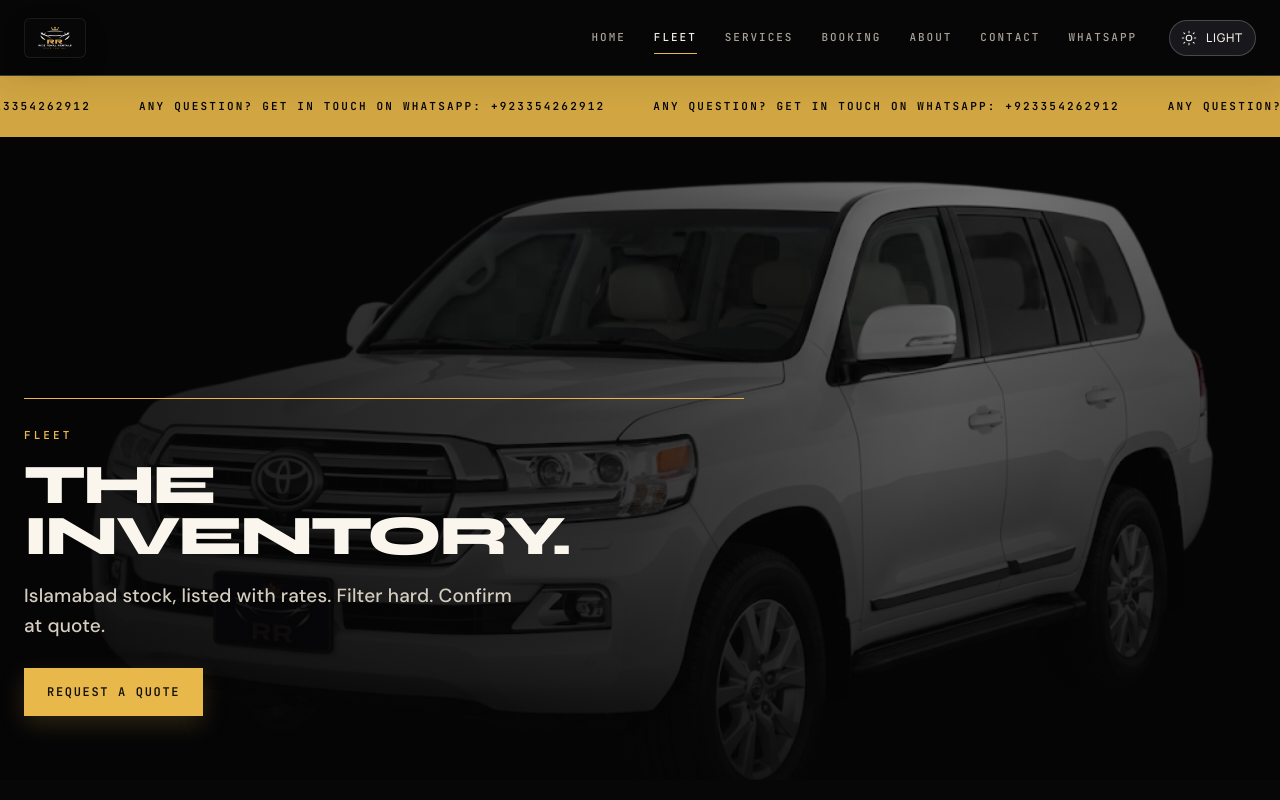
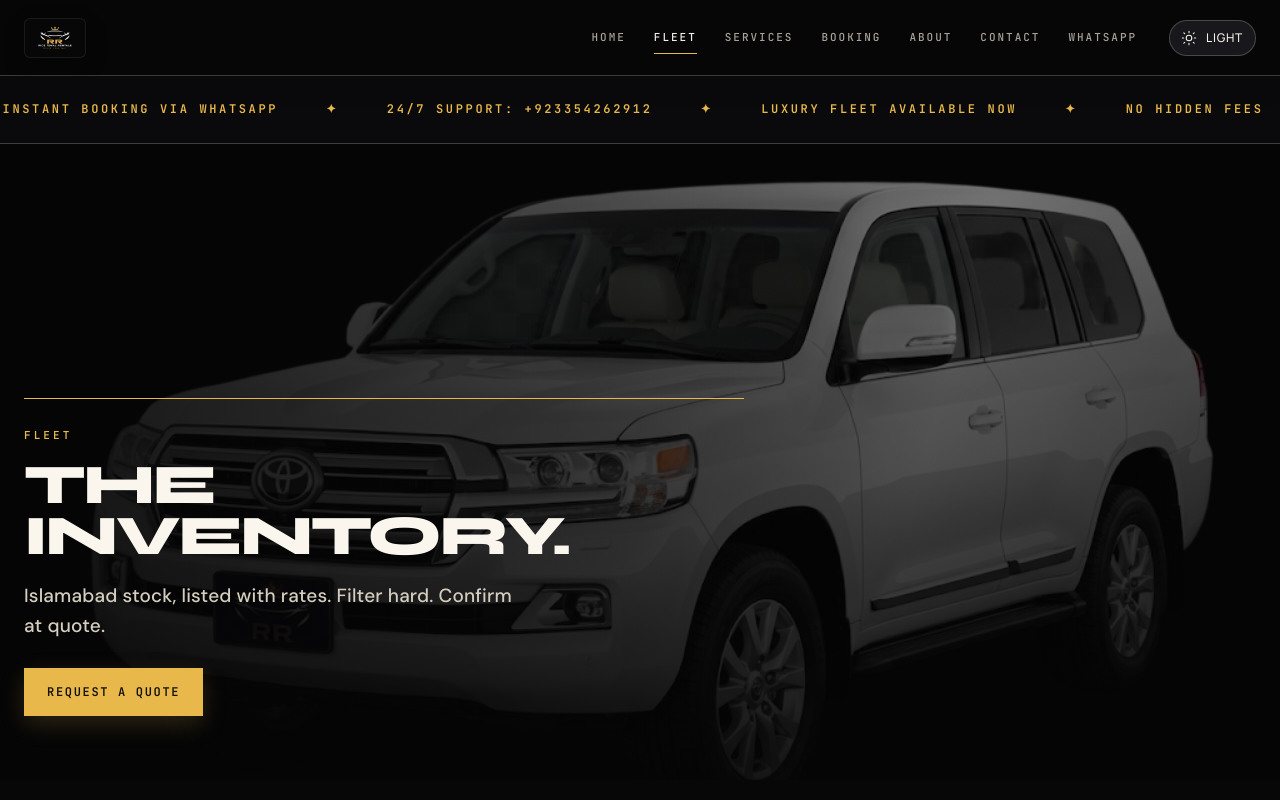
Before and after one commit to ibrahimtariq1804/rideroyalrentals, a React (Vite) app: page /fleet in a window 1280 px wide. Shown: the top 800 px of the page. Built offline with nearby package versions, Linux system fonts and the light colour scheme; no server answers.

Commit message:
Enhance header marquee with premium styling and varied text

```diff
--- a/src/components/navigation/Header.tsx
+++ b/src/components/navigation/Header.tsx
@@ -110,8 +110,14 @@ export function Header() {
         </div>
       </header>
 
-      <div className="header-marquee" style={{ position: 'fixed', top: 'var(--header)', left: 0, right: 0, zIndex: 39, background: 'var(--accent)', color: 'var(--bg-ink)', opacity: 0.9 }}>
-        <Marquee items={[`Any question? Get in touch on WhatsApp: ${business.whatsAppNumber}`, `Any question? Get in touch on WhatsApp: ${business.whatsAppNumber}`, `Any question? Get in touch on WhatsApp: ${business.whatsAppNumber}`]} />
+      <div className="header-marquee" style={{ position: 'fixed', top: 'var(--header)', left: 0, right: 0, zIndex: 39, background: 'var(--bg-panel)', borderBottom: '1px solid var(--line-strong)' }}>
+        <Marquee items={[
+          '✦', 'PREMIUM CHAUFFEUR SERVICES',
+          '✦', 'INSTANT BOOKING VIA WHATSAPP',
+          '✦', `24/7 SUPPORT: ${business.whatsAppNumber}`,
+          '✦', 'LUXURY FLEET AVAILABLE NOW',
+          '✦', 'NO HIDDEN FEES'
+        ]} />
       </div>
 
       <div
--- a/src/styles/global.css
+++ b/src/styles/global.css
@@ -3529,4 +3529,4 @@ p {
 }
 
 .header-marquee .marquee { background: transparent; border: none; }
-.header-marquee .marquee-track { color: var(--bg); padding: 8px 0; font-size: 11px; font-weight: 700; }
+.header-marquee .marquee-track { color: var(--accent); padding: 10px 0; font-size: 12px; font-weight: 700; letter-spacing: 0.22em; }
```
